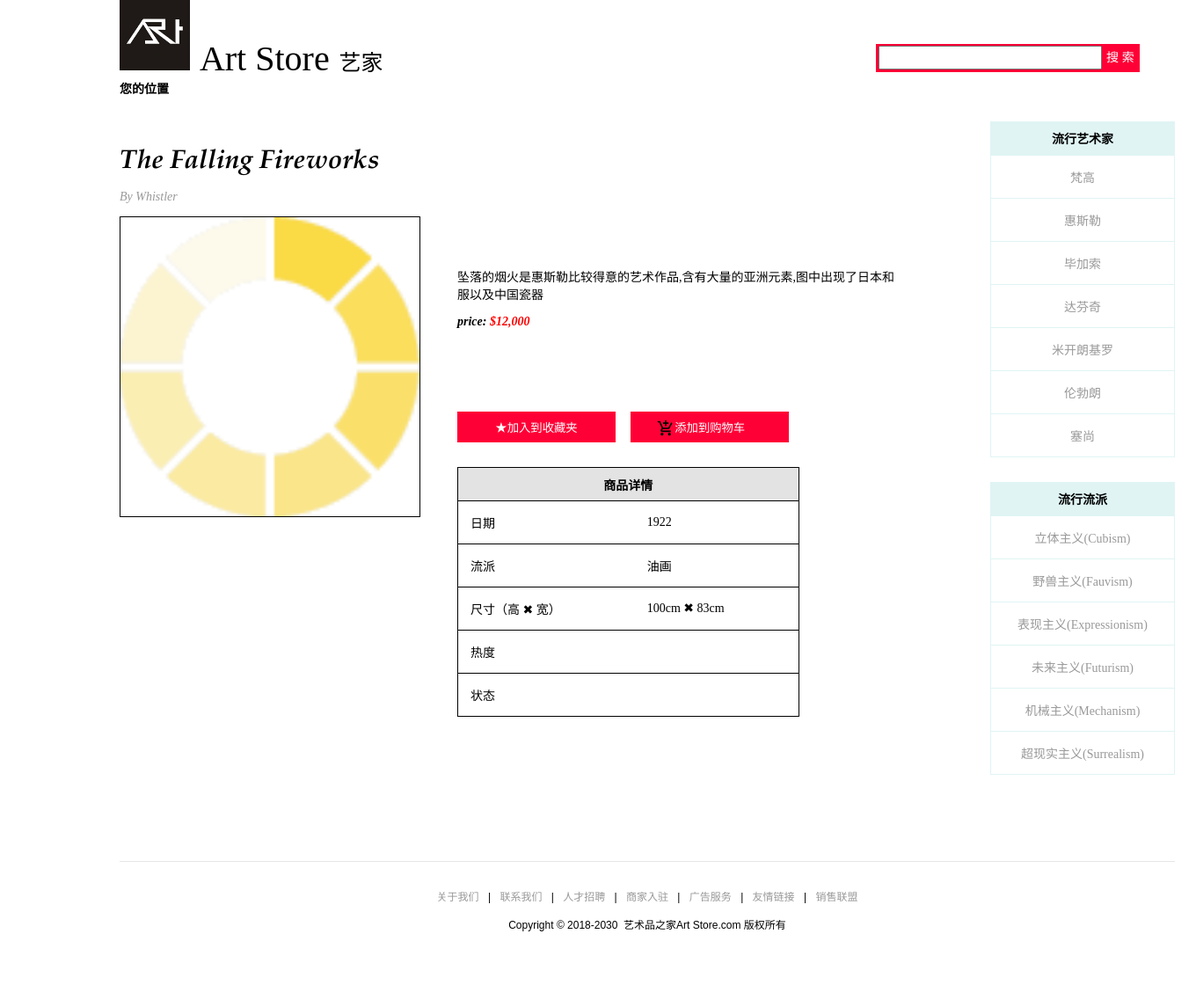
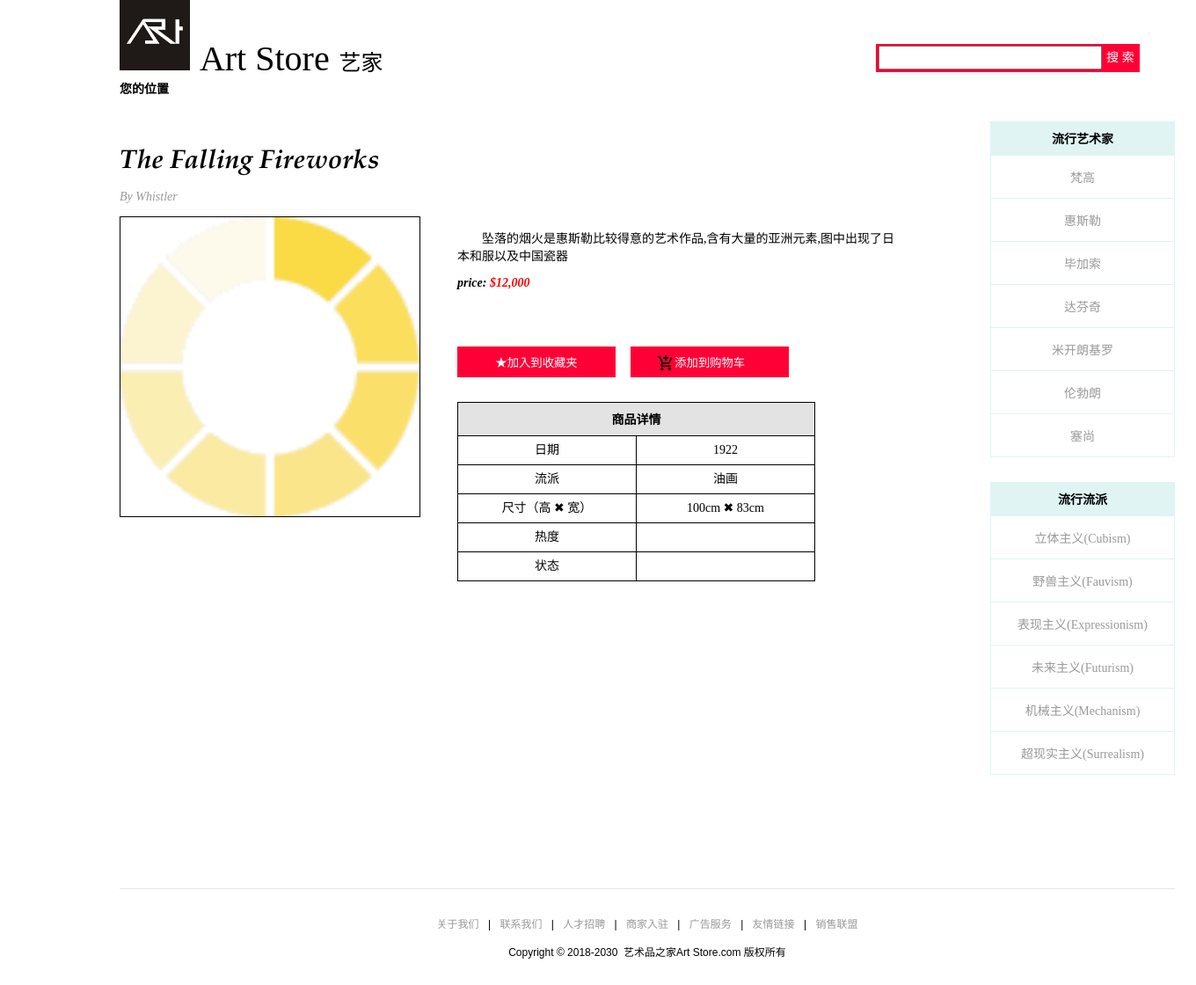
Before and after one commit to 126pikaqiu/webpj2, a PHP site: page /store.html in a window 1360 px wide. Shown: the part 31-1151 px from the top of the page at 88% size. Before the commit the page ends 1090 px from the top, so only its background shows below. Run offline with PHP 8.4, Linux system fonts and the light colour scheme; some libraries are stand-ins or nearby versions.

Commit message:
Add files via upload

```diff
--- a/templates/css/store.css
+++ b/templates/css/store.css
@@ -17,7 +17,7 @@
 .surf-header input{
   width:250px;
   height:23px;
-  margin:0px 1px 3px 3px;
+  margin:0 1px 3px 3px;
 }
 .title-uk{
   font-size: 40px;
@@ -33,6 +33,7 @@
 .footer{
   clear: both;
   margin:0 10%;
+    margin-top:900px;
 }
 .crumbs{
   display:inline;
@@ -42,7 +43,7 @@
   display: inline;
 }
 aside button{
-    margin-top: 80px;
+    margin-top: 50px;
     position: relative;
   background-color: #ff0036;
     height:35px;
@@ -68,6 +69,7 @@ aside button img{
   display: inline;
   float: left;
   max-width: 500px;
+    margin-top: 0;
 }
 .aside-left{
   margin-top: 4em;
@@ -83,7 +85,9 @@ aside button img{
   font-style: italic;
   margin:1em 0;
 }
-
+p#description{
+    text-indent: 2em;
+}
 p.description{
   font-style: normal;
   font-family: "楷体";
@@ -99,7 +103,13 @@ table{
 table td{
   font-family: "楷体";
   border-top:1px solid;
-  padding:1em 6em 1em 1em;
+}
+#secOne td{
+    border:1px solid black;
+    text-align: center;
+    width: 200px;
+    height: 30px;
+    line-height: 30px;
 }
 table th{
   padding: 0.6em 0;
@@ -151,7 +161,7 @@ table th{
   height:260px;
   overflow:hidden;
   position:absolute;
-  top:170px;
+  top:140px;
   left:500px;
 }
 #big>img{
```
